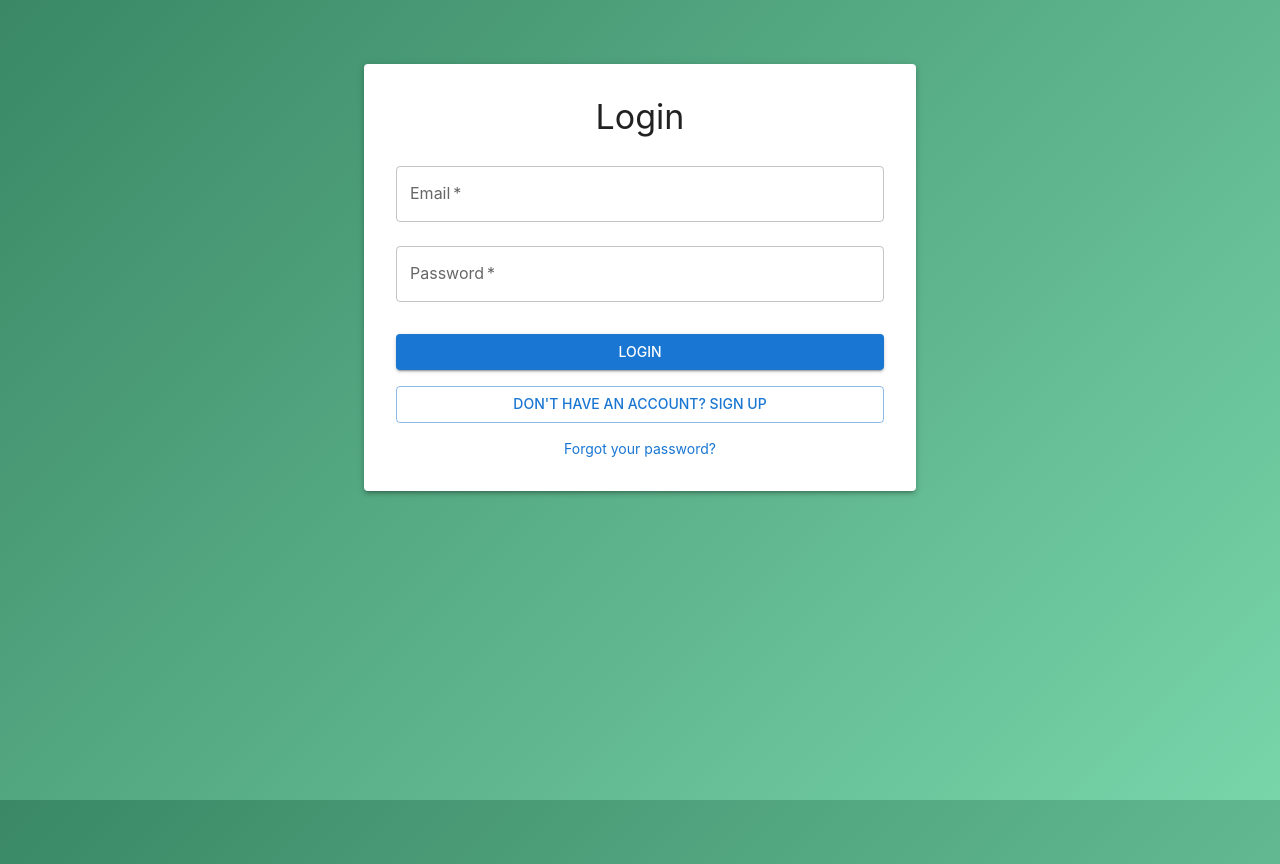
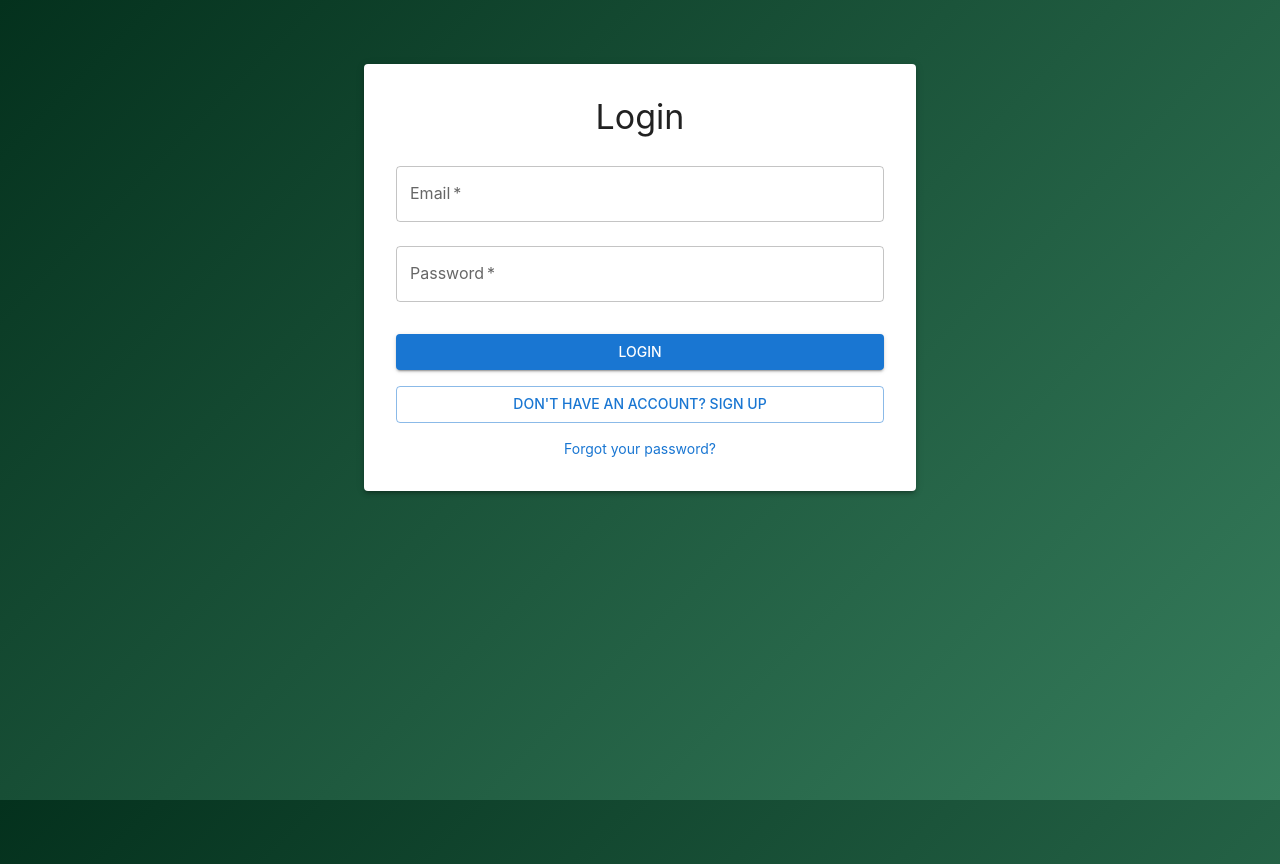
Before and after one commit to Rishav01-jpg/RingRingCrm, a React (Create React App) app in the folder frontend/: page /login in a window 1280 px wide. Built offline with nearby package versions, Linux system fonts and the light colour scheme.

Commit message:
Update index.css

```diff
--- a/frontend/src/index.css
+++ b/frontend/src/index.css
@@ -2,7 +2,7 @@ body {
   margin: 0;
   font-family: -apple-system, BlinkMacSystemFont, 'Segoe UI', 'Roboto', 'Oxygen',
     'Ubuntu', 'Cantarell', 'Fira Sans', 'Droid Sans', 'Helvetica Neue', sans-serif;
-  background: linear-gradient(135deg, #3a8865, #78d5aa);
+  background: linear-gradient(135deg, #04311d, #367d5c);
   background-attachment: fixed;
   background-size: cover;
   background-repeat: no-repeat;
```
